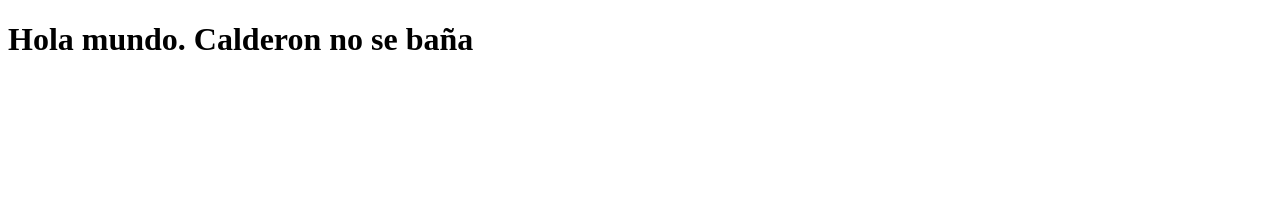
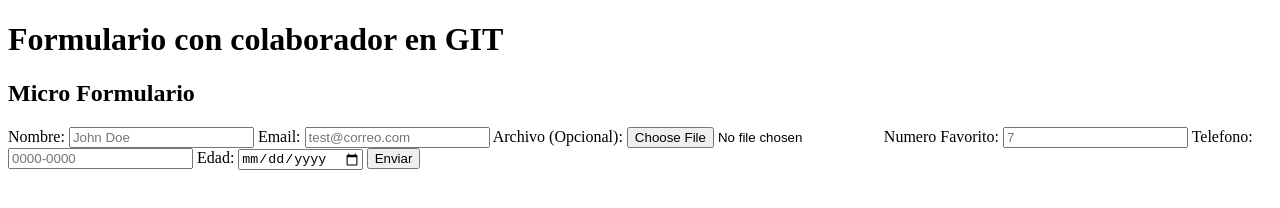
Before and after one commit to ErickAmoretti/ejercicio_git, a plain HTML site: page index.html in a window 1280 px wide. Drawn offline with Linux system fonts and the light colour scheme.

Commit message:
feat: Creacion del formulario

```diff
--- a/index.html
+++ b/index.html
@@ -6,6 +6,43 @@
     <title>Ejercicio GIT</title>
 </head>
 <body>
-    <h1>Hola mundo. Calderon no se baña</h1>
+    <h1>Formulario con colaborador en GIT</h1>
+
+    <div class="formulario">
+        <h2>Micro Formulario</h2>
+
+        <form action="#" method="get">
+            <label for="nombre">Nombre:</label>
+            <input type="text" name="nombre" id="nombre" placeholder="John Doe" required>
+
+            <label for="email">Email:</label>
+            <input type="text" name="email" id="email" placeholder="test@correo.com" required>
+
+            <label for="archivo">Archivo (Opcional):</label>
+            <input type="file" name="archivo" id="archivo">
+
+            <label for="numeroFav">Numero Favorito:</label>
+            <input type="number" name="numeroFav" id="numeroFav" placeholder="7" required>
+
+            <label for="tel">Telefono:</label>
+            <input type="tel" name="tel" id="tel" pattern="[0-9]{4}-[0-9]{4}" maxlength="9" placeholder="0000-0000" required>
+
+            <script>
+            document.getElementById('tel').addEventListener('input', (e) => {
+            let value = e.target.value.replace(/\D/g, '').slice(0,8);
+            if (value.length > 4) {
+                value = value.slice(0,4) + '-' + value.slice(4);
+            }
+            e.target.value = value;
+            });
+            </script>
+
+            <label for="edad">Edad:</label>
+            <input type="date" name="edad" id="edad">
+
+            <button type="submit">Enviar</button>
+        </form>
+
+    </div>
 </body>
 </html>
```
